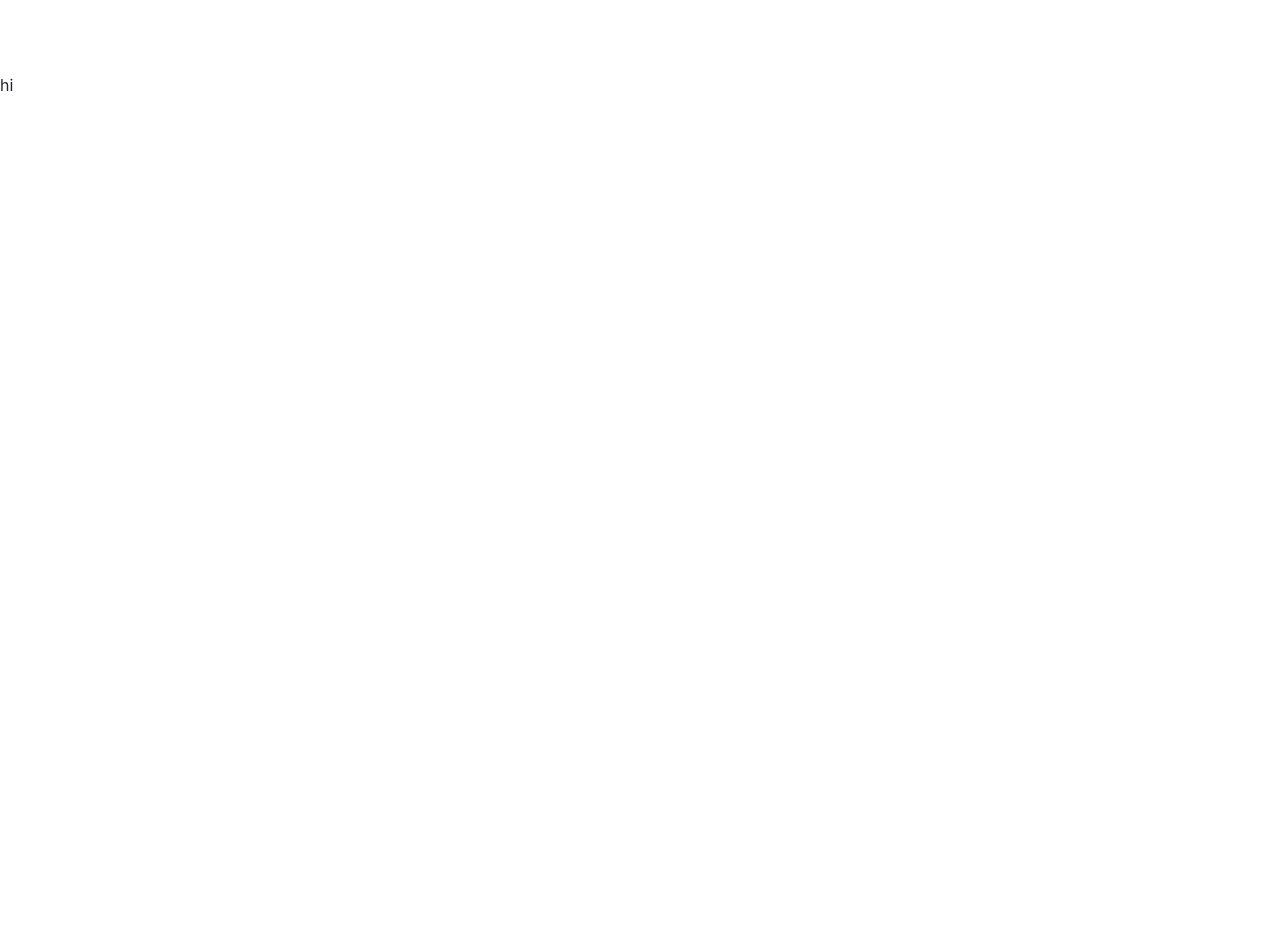
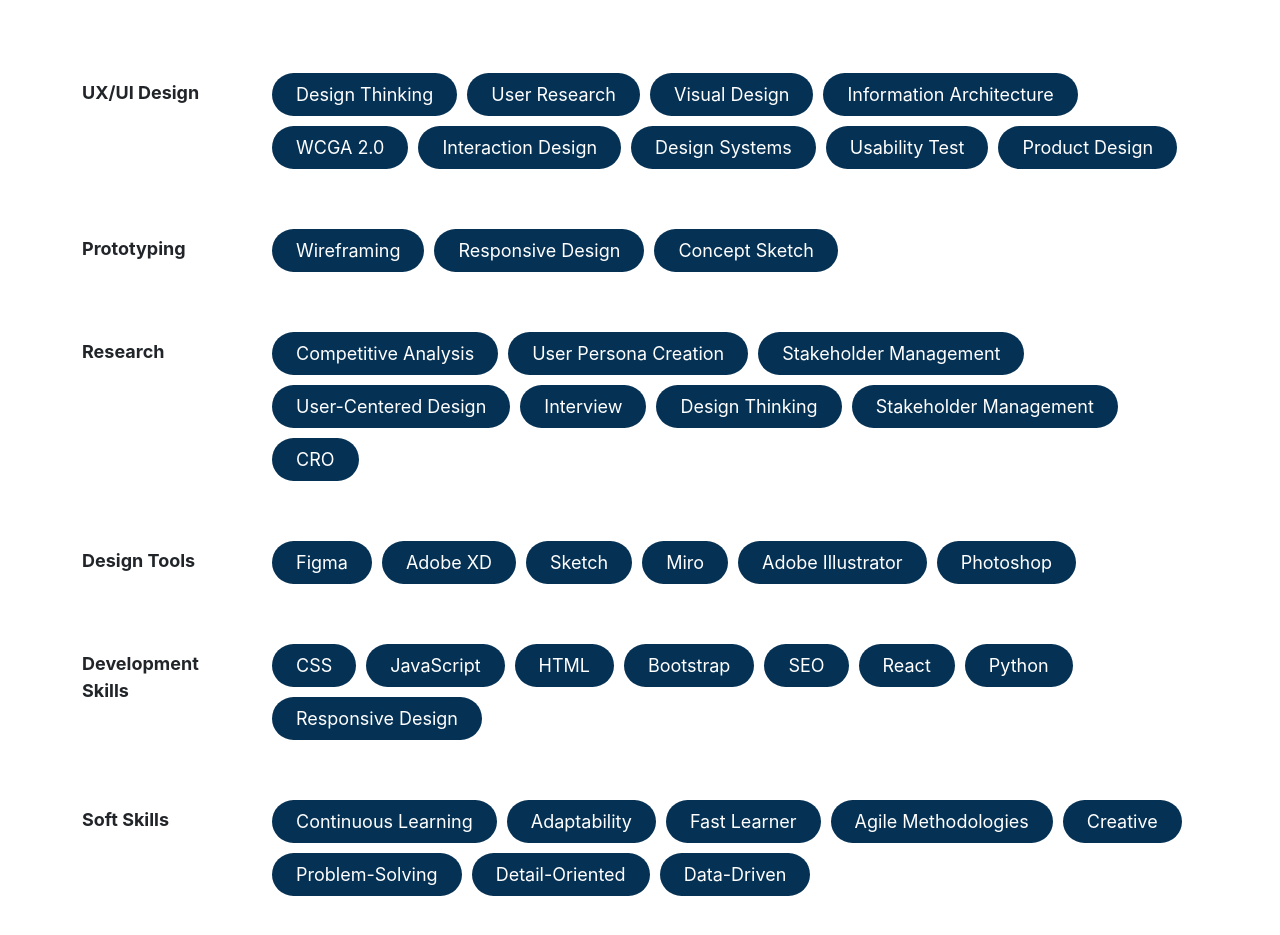
Before and after one commit to SabaKD/my-portfolio-react, a React (Create React App) app: page /AboutMe in a window 1280 px wide. Shown: the part 880-1815 px from the top of the page. Before the commit the page ends 977 px from the top, so only its background shows below. Built offline with nearby package versions, Linux system fonts and the light colour scheme.

Commit message:
tags has been added

```diff
--- a/src/App.css
+++ b/src/App.css
@@ -3,7 +3,8 @@
   --heading-font-family: 'Lato', sans-serif;
   --paragraph-font-color: #555;
   --background-text: #F7F6F7;
-  --accent-color: rgb(45, 76, 29);
+  --accent-color: #053154;
+
 }
 h1,
 h2,
--- a/src/Components/Aboutme.css
+++ b/src/Components/Aboutme.css
@@ -60,13 +60,25 @@
     background-color: #fff;
 }
 
+.AboutmeSkillset .set{
+    margin-bottom: 50px;
+}
+.AboutmeSkillset .tags{
+    display: flex;
+        flex-wrap: wrap;
 
-/* .AboutmeSeperator .title{
-    padding: 1px 24px;
-    background-color: white;
-    text-align: center;
-    font-size: 28px;
-    font-style: normal;
+}
+.AboutmeSkillset .title {
+    font-size: 18px;
     font-weight: 700;
-    color: var(--paragraph-font-color);
-} */
+    padding-top: 6px;
+}
+.AboutmeTags{
+    font-size: 18px;
+    background-color: var(--accent-color);
+    color: white;
+    padding: 8px 24px;
+    margin: 0px 10px 10px 0px;
+    border-radius: 50px;
+    text-transform: capitalize;
+}
--- a/src/Components/AboutmeSkillset.js
+++ b/src/Components/AboutmeSkillset.js
@@ -1,11 +1,108 @@
 import React from "react";
+import AboutmeTags from "./AboutmeTags";
 
 
 export default function AboutmeSkillset(){
     return(
-        <div className="AboutmeSkillset">
+        <div className="container AboutmeSkillset">
 
-            hi
+            <div className="row set">
+                <div className="col-2 title">
+                    UX/UI Design
+                </div>
+                <div className="col-10 tags">
+                    <AboutmeTags tag={"Design Thinking"} />
+                    <AboutmeTags tag={"User Research"} />
+                    <AboutmeTags tag={"Visual Design"} />
+                    <AboutmeTags tag={"Information Architecture"} />
+                    <AboutmeTags tag={"WCGA 2.0"} />
+
+                    <AboutmeTags tag={"Interaction Design"} />
+                    <AboutmeTags tag={"Design Systems"} />
+                    <AboutmeTags tag={"Usability Test"} />
+                    <AboutmeTags tag={"Product design"} />
+
+                </div>
+            </div>
+            <div className="row set">
+                <div className="col-2 title">
+                    Prototyping
+                </div>
+                <div className="col-10 tags">
+                    <AboutmeTags tag={"Wireframing "} />
+                    <AboutmeTags tag={"Responsive Design"} />
+                    <AboutmeTags tag={"Concept sketch"} />
+
+
+                </div>
+            </div>
+            <div className="row set">
+                <div className="col-2 title">
+                    Research
+                </div>
+                <div className="col-10 tags">
+                    <AboutmeTags tag={"competitive analysis"} />
+                    <AboutmeTags tag={"User Persona Creation"} />
+                    <AboutmeTags tag={"Stakeholder management"} />
+                    <AboutmeTags tag={"User-centered design"} />
+                    <AboutmeTags tag={"Interview"} />
+                    <AboutmeTags tag={"Design thinking"} />
+                    <AboutmeTags tag={"Stakeholder management"} />
+                    <AboutmeTags tag={"CRO"} />
+
+
+                </div>
+            </div>
+            <div className="row set">
+                <div className="col-2 title">
+                    Design Tools
+                </div>
+                <div className="col-10 tags">
+                    <AboutmeTags tag={"Figma"} />
+                    <AboutmeTags tag={"Adobe XD"} />
+                    <AboutmeTags tag={"Sketch"} />
+                    <AboutmeTags tag={"Miro"} />
+                    <AboutmeTags tag={"Adobe illustrator"} />
+                    <AboutmeTags tag={"Photoshop"} />
+
+
+
+                </div>
+            </div>
+            <div className="row set">
+                <div className="col-2 title">
+                    Development Skills
+                </div>
+                <div className="col-10 tags">
+                    <AboutmeTags tag={"CSS"} />
+                    <AboutmeTags tag={"JavaScript"} />
+                    <AboutmeTags tag={"HTML"} />
+                    <AboutmeTags tag={"Bootstrap"} />
+                    <AboutmeTags tag={"SEO"} />
+                    <AboutmeTags tag={"React"} />
+                    <AboutmeTags tag={"Python"} />
+                    <AboutmeTags tag={"Responsive Design"} />
+
+
+                </div>
+            </div>
+            <div className="row set">
+                <div className="col-2 title">
+                    Soft Skills
+                </div>
+                <div className="col-10 tags">
+                    <AboutmeTags tag={"Continuous Learning"} />
+                    <AboutmeTags tag={"Adaptability"} />
+                    <AboutmeTags tag={"Fast learner"} />
+                    <AboutmeTags tag={"Agile Methodologies"} />
+                    <AboutmeTags tag={"Creative"} />
+                    <AboutmeTags tag={"Problem-solving"} />
+                    <AboutmeTags tag={"Detail-oriented"} />
+                    <AboutmeTags tag={"Data-Driven"} />
+
+
+                </div>
+            </div>
 
         </div>
     )
--- /dev/null
+++ b/src/Components/AboutmeTags.js
@@ -0,0 +1,12 @@
+import React from "react";
+
+
+export default function AboutmeTags(props){
+    return(
+        <span className="AboutmeTags">
+
+            {props.tag}
+
+        </span>
+    )
+}
```
